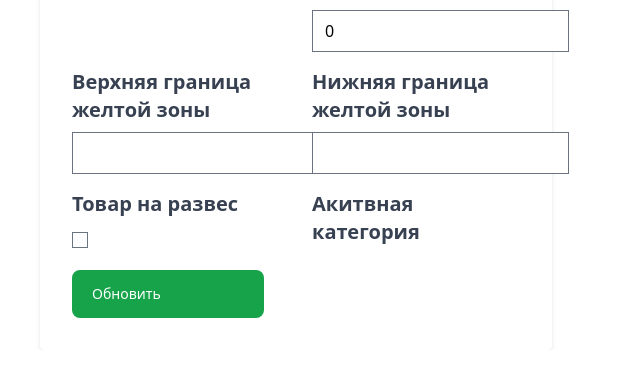
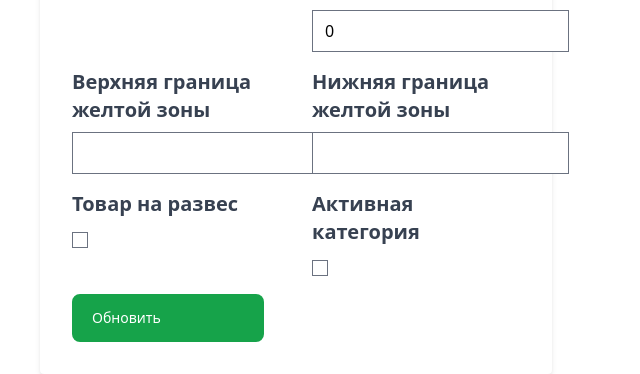
Before and after one commit to ErsAlex/zwrld, a Django app: template templates/products/category_update.html in a window 1280 px wide. Shown: the part 802-1176 px from the top of the page, without its empty margins (248-888 px from the left). Before the commit the page ends 1120 px from the top, so only its background shows below. Run offline with Django 5.2, Linux system fonts and the light colour scheme; the template is opened without the code that fills it: values that come from a table or form of the project are taken from there, others are empty; parts of the project's set-up code (start-up, migrations or seed data) failed here and were passed over; some libraries are stand-ins or nearby versions.

Commit message:
product_template_update

```diff
--- a/products/forms.py
+++ b/products/forms.py
@@ -17,7 +17,8 @@ class ItemCategoryModelForm(forms.ModelForm):
             'planned_amount',
             'yellowzone_high_border',
             'yellowzone_low_border',
-            'goods_by_weight'
+            'goods_by_weight',
+            'category_is_active',
         ]
 
 class ItemCategoryUpdateForm(forms.ModelForm):
@@ -36,8 +37,8 @@ class ItemCategoryUpdateForm(forms.ModelForm):
             'planned_amount',
             'yellowzone_high_border',
             'yellowzone_low_border',
-            'goods_by_weight'
-
+            'goods_by_weight',
+            'category_is_active',
         ]
 
 
--- a/templates/products/category_update.html
+++ b/templates/products/category_update.html
@@ -69,7 +69,7 @@
             {{ form.goods_by_weight}}
           </div>
           <div>
-            <label class="block text-gray-700 text-xl font-bold mb-2" for="yellowzone_low_border">Акитвная категория</label>
+            <label class="block text-gray-700 text-xl font-bold mb-2" for="yellowzone_low_border">Активная категория</label>
             {{ form.category_is_active}}
           </div>
         </div>
```
